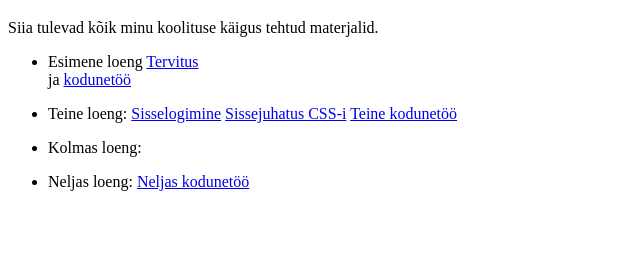
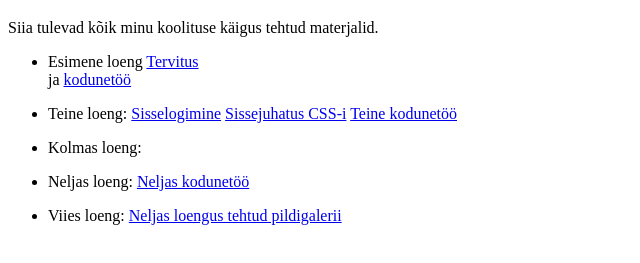
Before and after one commit to irisherman/Projektid, a plain HTML site: page index.html in a window 1280 px wide. Shown: the part 61-324 px from the top of the page, without its empty margins (0-640 px from the left). Drawn offline with Linux system fonts and the light colour scheme.

Commit message:
Update index.html

```diff
--- a/index.html
+++ b/index.html
@@ -30,5 +30,10 @@
         <a href="loeng04/index.html">Neljas kodunetöö</a>
     </li>
 </ul>
+<ul>
+    <li>Viies loeng:
+        <a href="loeng05/index.html">Neljas loengus tehtud pildigalerii</a>
+    </li>
+</ul>
 </body>
 </html>
```
